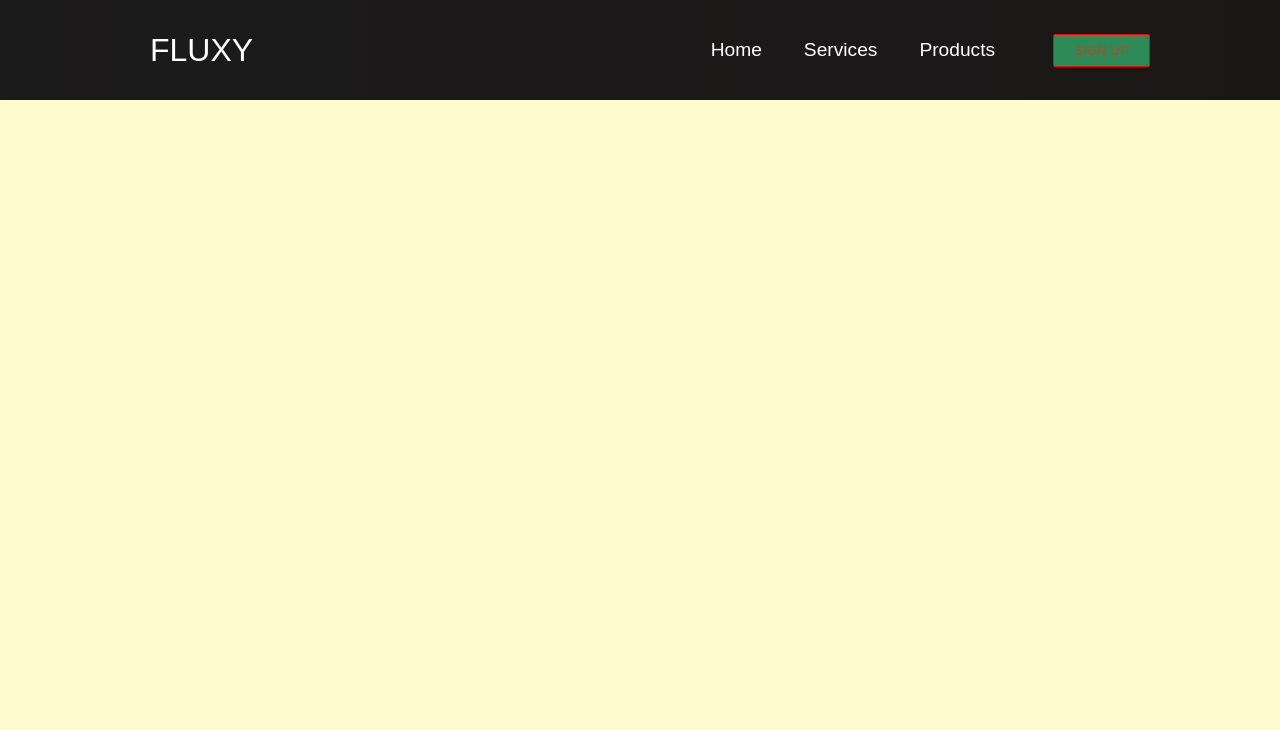
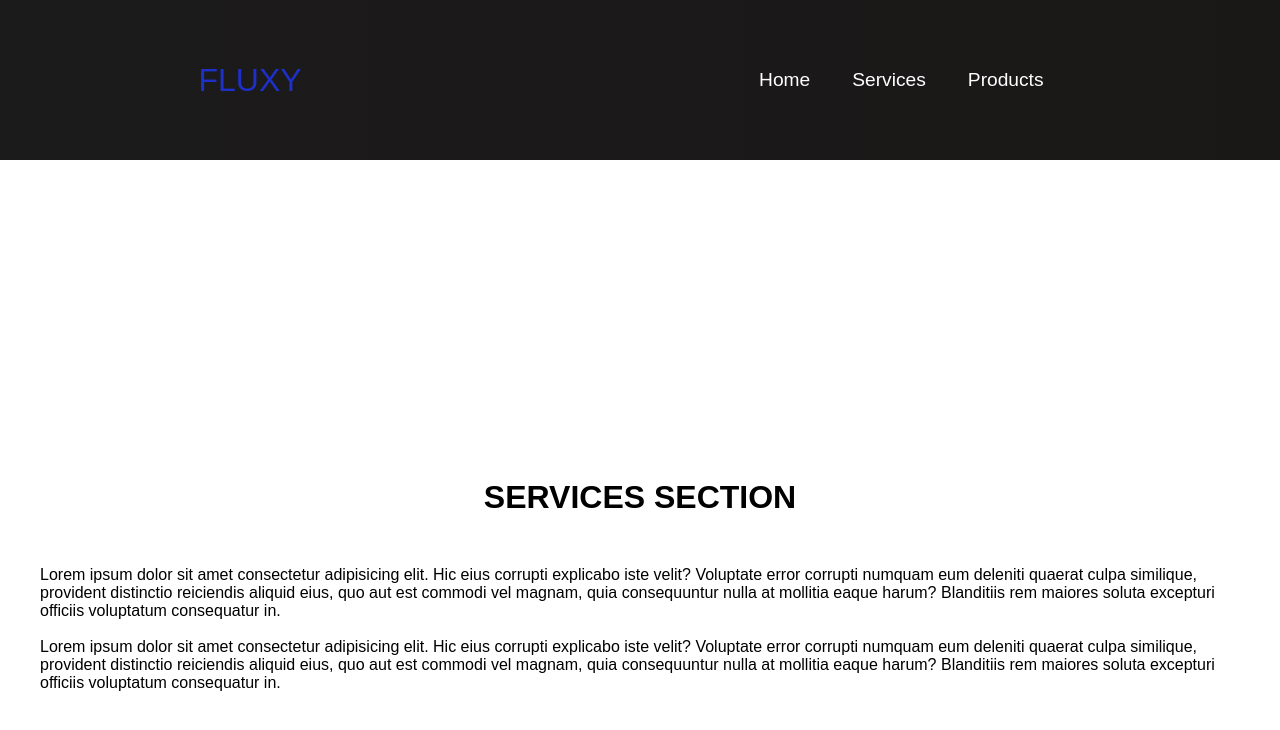
Before and after one commit to nadiamariduena/react-navbar-change-onscroll1, a React (Create React App) app: page / in a window 1280 px wide. Shown: the top 730 px of the page. Built offline with nearby package versions, Linux system fonts and the light colour scheme.

Commit message:
cleaning it

```diff
--- a/src/App.js
+++ b/src/App.js
@@ -1,5 +1,6 @@
 import React from "react";
 import NavBar from "./components/NavBar";
+import Content from "./components/Content";
 import { BrowserRouter as Router, Switch, Route } from "react-router-dom";
 
 function App() {
@@ -10,6 +11,7 @@ function App() {
         <Switch>
           <Route path="/" exact />
         </Switch>
+        <Content />
       </Router>
     </>
   );
--- a/src/components/Button.js
+++ /dev/null
@@ -1,33 +0,0 @@
-import React from "react";
-import { Link } from "react-router-dom";
-
-const STYLES = ["btn--primary", "btn--outline"];
-
-const SIZES = ["btn--medium", "btn--large"];
-//
-//
-export const Button = ({
-  children,
-  type,
-  onClick,
-  buttonStyle,
-  buttonSize,
-}) => {
-  const checkButtonStyle = STYLES.includes(buttonStyle)
-    ? buttonStyle
-    : STYLES[0];
-
-  const checkButtonSize = SIZES.includes(buttonSize) ? buttonSize : SIZES[0];
-
-  return (
-    <Link to="/sign-up" className="btn-mobile">
-      <button
-        className={`btn ${checkButtonStyle} ${checkButtonSize}`}
-        onClick={onClick}
-        type={type}
-      >
-        {children}
-      </button>
-    </Link>
-  );
-};
--- /dev/null
+++ b/src/components/Content.js
@@ -0,0 +1,33 @@
+import React from "react";
+
+const Content = () => {
+  return (
+    <React.Fragment>
+      <section id="top">
+        <h1>services section</h1>
+
+        <div className="someText">
+          <p>
+            Lorem ipsum dolor sit amet consectetur adipisicing elit. Hic eius
+            corrupti explicabo iste velit? Voluptate error corrupti numquam eum
+            deleniti quaerat culpa similique, provident distinctio reiciendis
+            aliquid eius, quo aut est commodi vel magnam, quia consequuntur
+            nulla at mollitia eaque harum? Blanditiis rem maiores soluta
+            excepturi officiis voluptatum consequatur in.
+          </p>
+          <br></br>
+          <p>
+            Lorem ipsum dolor sit amet consectetur adipisicing elit. Hic eius
+            corrupti explicabo iste velit? Voluptate error corrupti numquam eum
+            deleniti quaerat culpa similique, provident distinctio reiciendis
+            aliquid eius, quo aut est commodi vel magnam, quia consequuntur
+            nulla at mollitia eaque harum? Blanditiis rem maiores soluta
+            excepturi officiis voluptatum consequatur in.
+          </p>
+        </div>
+      </section>
+    </React.Fragment>
+  );
+};
+
+export default Content;
--- a/src/components/NavBar.js
+++ b/src/components/NavBar.js
@@ -1,34 +1,12 @@
 import React, { useState } from "react";
 import { Link } from "react-router-dom";
-import { Button } from "./Button";
 
-/*
-
-                At a certain point you will have an error due to not defining
-                a Button component, when that happens ,go down where this line is:
-
-                       {button && <Button buttonStyle="btn--outline">SIGN UP</Button>}
-
-                       position the mouse at the end of the Button word, the mouse should be blinking
-                       at the end on the n,
-
-                            <Button
-
-                       once its there PRESS Strg+space bar, it will open the options and
-                       you should click on the option Button with a kind of rectangle inside, if it worked
-                       You should see at the top of the file this:
-
-
-                       import { Button } from "./Button";
-
-
-
-
-
-*/
+//
+// If you want to see the explanation of most of the functions,
+// click on the image in the readme of this project
+//
 function NavBar() {
   const [click, setClick] = useState(false);
-  const [button, setButton] = useState(true); //1 btn
 
   const handleClick = () => setClick(!click);
   // to close mobile
@@ -36,17 +14,7 @@ function NavBar() {
 
   //
   //
-  const showButton = () => {
-    //2 BTn
-    if (window.innerWidth <= 960) {
-      setButton(false);
-    } else {
-      setButton(true);
-    }
-  };
 
-  //3Btn
-  window.addEventListener("resize", showButton);
   /*
 
 
@@ -62,15 +30,22 @@ function NavBar() {
           <div className="menu-icon" onClick={handleClick}>
             <i className={click ? "fas fa-times" : "fas fa-bars"} />
           </div>
-          <ul className={click ? "nav-menu active" : "nav-menu"}>
+          {/*
 
 
 
+          */}
+          <ul className={click ? "nav-menu active" : "nav-menu"}>
             <li className="nav-item">
               <Link to="/" className="nav-links" onClick={closeMobileMenu}>
                 Home
               </Link>
             </li>
+            {/*
+
+
+
+          */}
             <li className="nav-item">
               <Link
                 to="/services"
@@ -80,6 +55,11 @@ function NavBar() {
                 Services
               </Link>
             </li>
+            {/*
+
+
+
+          */}
             <li className="nav-item">
               <Link
                 to="/products"
@@ -89,22 +69,7 @@ function NavBar() {
                 Products
               </Link>
             </li>
-
-            <li>
-              <Link
-                to="/sign-up"
-                className="nav-links-mobile"
-                onClick={closeMobileMenu}
-              >
-                Sign Up
-              </Link>
-            </li>
           </ul>
-
-
-          {button && <Button buttonStyle="btn--outline">SIGN UP</Button>}
-
-
         </div>
       </nav>
     </>
--- a/src/scss/main.scss
+++ b/src/scss/main.scss
@@ -2,6 +2,7 @@
 @import "responsive";
 @import "App";
 @import "navBar";
+@import "services";
 
 *,
 *::before,
@@ -31,10 +32,12 @@ body::-webkit-scrollbar-thumb {
 //
 :root {
   --primary: red;
+  font-size: 16px;
 }
 
 body {
   background-color: lemonchiffon;
+  overflow-x: hidden;
 }
 
 .btn {
--- a/src/scss/navBar.scss
+++ b/src/scss/navBar.scss
@@ -1,6 +1,7 @@
 .navbar {
   background: linear-gradient(90deg, rgb(28, 27, 27) 0%, rgb(26, 23, 23) 100%);
   min-height: 3vh;
+  padding: 30px 0;
   display: flex;
   justify-content: center;
   align-items: center;
@@ -9,15 +10,32 @@
   top: 0;
   z-index: 999;
 
+  // The .active class will work with the function inside the navbar component
+  .active {
+    background: linear-gradient(
+      90deg,
+      rgb(66, 2, 194) 0%,
+      rgb(0, 78, 194) 100%
+    );
+  }
+
   .navbar-container {
     display: flex;
-    justify-content: center;
+    justify-content: space-around;
     align-items: center;
     padding: 10px;
     max-width: 1500px;
 
+    .menu-icon {
+      display: none;
+
+      .fa-bars {
+        color: #fff;
+      }
+    }
+
     .navbar-logo {
-      color: #fff;
+      color: rgb(30, 48, 202);
       justify-self: start;
       margin-left: 20px;
       cursor: pointer;
@@ -26,10 +44,6 @@
       display: flex;
       align-items: center;
       //
-      .fa-typo3 {
-        margin-left: 0.5rem;
-        font-size: 1.8rem;
-      }
     }
 
     .nav-menu {
@@ -54,23 +68,11 @@
       text-decoration: none;
       padding: 0.5rem 1rem;
       height: 100%;
-    }
 
-    .nav-links:hover {
+      &:hover {
         border-bottom: 4px solid #fff;
         transition: all 0.2s ease-out;
       }
-
-    .fa-bars {
-      color: #fff;
-    }
-
-    .nav-links-mobile {
-      display: none;
-    }
-
-    .menu-icon {
-      display: none;
     }
 
     @media screen and (max-width: 960px) {
@@ -91,7 +93,7 @@
       }
 
       .nav-menu.active {
-        background: #242222;
+        background: #66ff00;
         left: 0;
         opacity: 1;
         transition: all 0.5s ease;
@@ -103,12 +105,11 @@
         padding: 2rem;
         width: 100%;
         display: table;
+        &:hover {
+          color: red;
+          background-color: #fff;
+          border-radius: 0;
         }
-
-      .nav-links:hover {
-        background-color: #fff;
-        color: #242424;
-        border-radius: 0;
       }
 
       .navbar-logo {
@@ -146,13 +147,13 @@
         padding: 14px 20px;
         border: 1px solid #fff;
         transition: all 0.3s ease-out;
-      }
-
-      .nav-links-mobile:hover {
+        &:hover {
           background: #fff;
           color: #242424;
           transition: 250ms;
         }
+      }
+
       //
     }
   }
--- /dev/null
+++ b/src/scss/services.scss
@@ -0,0 +1,19 @@
+#top {
+  width: 100vw;
+  height: 100vh;
+  background-color: rgb(255, 255, 255);
+  display: flex;
+  justify-content: center;
+  align-items: center;
+  flex-direction: column;
+
+  h1 {
+    font-size: 2rem;
+    text-transform: uppercase;
+    padding: 50px 0;
+  }
+
+  .someText {
+    padding: 0 40px;
+  }
+}
```
Also changed, not shown: package.json (+12 -0 lines), src/components/Services.js (added, +33 -0 lines). Lines whose indentation alone changed are shown as unchanged.
